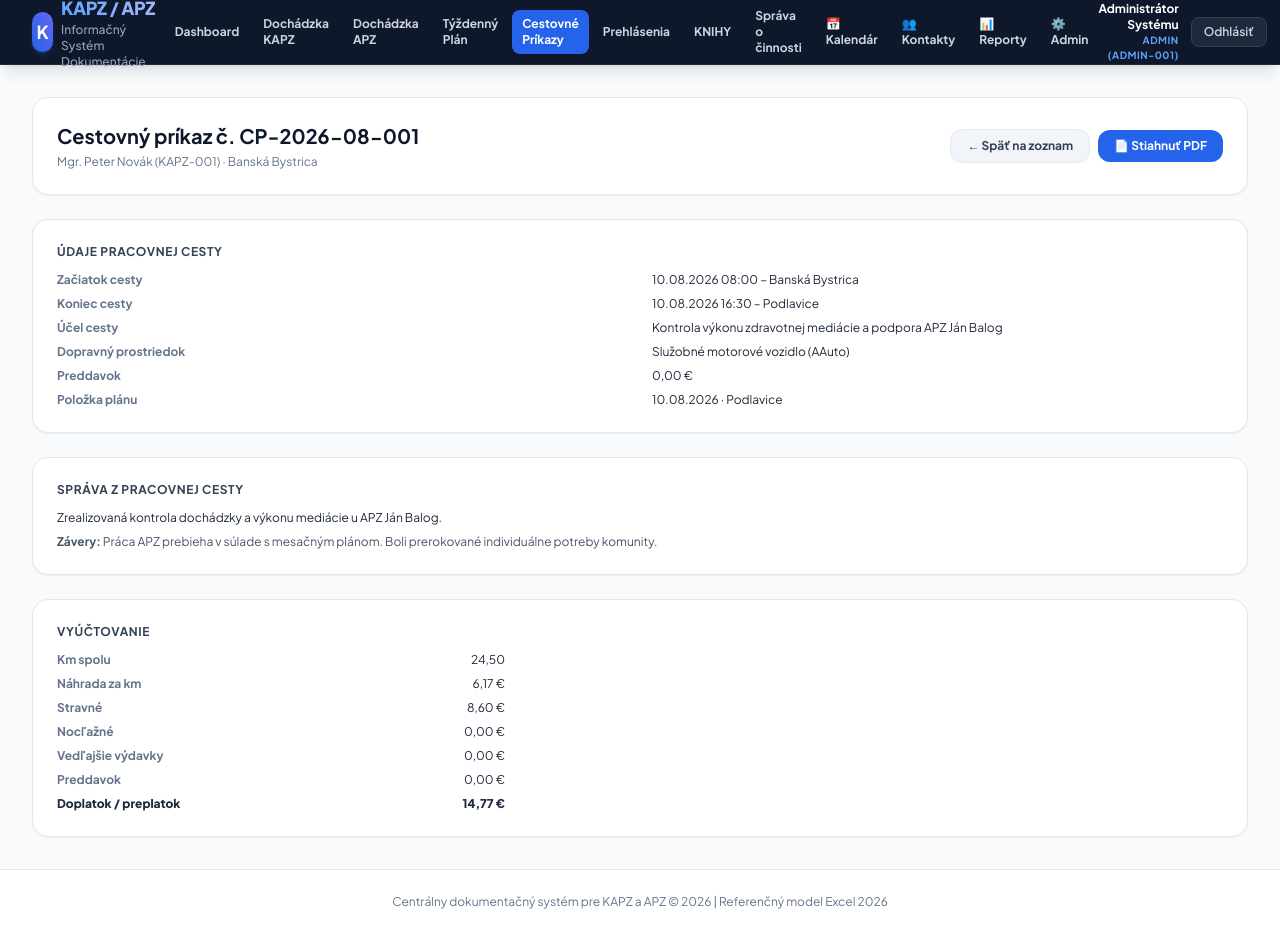
After one commit to kasperek1ppzzs-ops/kapz-appka, a Laravel app: page /travel/orders/1 in a window 1280 px wide. The commit adds this page. Run offline with Laravel 12, Linux system fonts and the light colour scheme; a user stored in the database is signed in; data comes from the database, SQL or seed files in the repository; some libraries are stand-ins or nearby versions.

Commit message:
fix(cesty): limity km a účely ciest z matice, PDF plánu bez vymyslených časov
- tabuľka km_limits (hárok „limity a prac. dni“) a presná zhoda pôsobnosti:
  Košice 380 (predtým 530), Poprad - okolie 745 (predtým 400), Levoča 400
  (predtým 525); neznáma pôsobnosť = 0 ako v Exceli, bez falošného prekročenia
- rozpracovaný plán preberá aktuálny limit, odoslaný/schválený ho nemení
- tabuľka travel_purposes: 19 účelov KAPZ z hárku GENERATOR (krátky účel +
  text záverov) namiesto 7 zmiešaných textov
- PDF plánu tlačí iba zadané časy (predtým doplnilo 09:00/14:00/15:00)
- chýbajúci view travel/order_detail (stránka detailu CP padala)
- test TravelExcelParityTest

Co-Authored-By: Claude Opus 5.5 <noreply@anthropic.com>
Claude-Session: https://claude.ai/code/session_019yPZRFAJez7CwSBGPaiFCo

```diff
--- a/app/Http/Controllers/TravelPlanController.php
+++ b/app/Http/Controllers/TravelPlanController.php
@@ -50,7 +50,8 @@ class TravelPlanController extends Controller
             ]
         );
 
-        if ($plan->km_limit <= 0) {
+        // Rozpracovaný plán preberá aktuálny limit z číselníka; odoslaný/schválený si ponecháva snapshot.
+        if (in_array($plan->status, ['DRAFT', 'RETURNED'], true) && (float) $plan->km_limit !== $limit) {
             $plan->update(['km_limit' => $limit]);
         }
 
@@ -101,7 +102,7 @@ class TravelPlanController extends Controller
         $kmLimit = (float) $plan->km_limit;
         $kmRemaining = max(0, $kmLimit - $totalKm);
         $kmPercentage = $kmLimit > 0 ? min(100, round(($totalKm / $kmLimit) * 100)) : 0;
-        $isOverLimit = $totalKm > $kmLimit;
+        $isOverLimit = $kmLimit > 0 && $totalKm > $kmLimit;
 
         $officialPurposes = $workflowService->getOfficialPurposes();
         $transportModes = [
--- a/resources/views/pdf/plan_pracovnych_ciest.blade.php
+++ b/resources/views/pdf/plan_pracovnych_ciest.blade.php
@@ -226,8 +226,8 @@
                                 @endif
                             </td>
                             <td style="text-align: center; font-family: monospace; font-size: 6px; line-height: 1.3;">
-                                <div style="color: #0369a1;"><strong>Tam:</strong> {{ $item->departure_time ?: '08:00' }} &rarr; {{ $item->arrival_at_dest_time ?: '09:00' }}</div>
-                                <div style="color: #334155;"><strong>Späť:</strong> {{ $item->departure_from_dest_time ?: '14:00' }} &rarr; {{ $item->arrival_time ?: '15:00' }}</div>
+                                <div style="color: #0369a1;"><strong>Tam:</strong> {{ $item->departure_time }} &rarr; {{ $item->arrival_at_dest_time }}</div>
+                                <div style="color: #334155;"><strong>Späť:</strong> {{ $item->departure_from_dest_time }} &rarr; {{ $item->arrival_time }}</div>
                             </td>
                             <td>
                                 {{ $item->purpose }}
--- a/resources/views/travel/admin_index.blade.php
+++ b/resources/views/travel/admin_index.blade.php
@@ -59,7 +59,7 @@
                 $kapzProfile = $planItem->kapz;
                 $totKm = $planItem->items->sum('estimated_km');
                 $limKm = (float) $planItem->km_limit;
-                $isOver = $totKm > $limKm;
+                $isOver = $limKm > 0 && $totKm > $limKm;
             @endphp
 
             <div class="bg-white rounded-2xl shadow-sm border border-slate-200 overflow-hidden">
--- /dev/null
+++ b/resources/views/travel/order_detail.blade.php
@@ -0,0 +1,63 @@
+@extends('layouts.app')
+
+@section('title', 'Cestovný príkaz ' . $order->order_number)
+
+@section('content')
+<div class="space-y-6">
+    <div class="bg-white p-6 rounded-2xl shadow-sm border border-slate-200 flex items-center justify-between">
+        <div>
+            <h1 class="text-xl font-bold text-slate-900">Cestovný príkaz č. {{ $order->order_number }}</h1>
+            <p class="text-xs text-slate-500 mt-1">{{ $order->kapz->full_name }} ({{ $order->kapz->personal_number }}) · {{ $order->kapz->scope }}</p>
+        </div>
+        <div class="flex items-center space-x-2">
+            <a href="{{ route('travel.orders') }}" class="px-4 py-2 bg-slate-100 hover:bg-slate-200 text-slate-700 rounded-xl text-xs font-bold border border-slate-200">← Späť na zoznam</a>
+            <a href="{{ route('travel.orders.pdf', $order) }}" class="px-4 py-2 bg-blue-600 hover:bg-blue-700 text-white rounded-xl text-xs font-bold">📄 Stiahnuť PDF</a>
+        </div>
+    </div>
+
+    <div class="bg-white rounded-2xl shadow-sm border border-slate-200 p-6">
+        <h2 class="text-xs font-bold text-slate-700 uppercase tracking-wider mb-3">Údaje pracovnej cesty</h2>
+        <dl class="grid grid-cols-1 md:grid-cols-2 gap-x-6 gap-y-2 text-xs">
+            <dt class="font-bold text-slate-500">Začiatok cesty</dt>
+            <dd>{{ \Carbon\Carbon::parse($order->departure_datetime)->format('d.m.Y H:i') }} – {{ $order->departure_place }}</dd>
+            <dt class="font-bold text-slate-500">Koniec cesty</dt>
+            <dd>{{ $order->arrival_datetime ? \Carbon\Carbon::parse($order->arrival_datetime)->format('d.m.Y H:i') : '' }} – {{ $order->destination_place }}</dd>
+            <dt class="font-bold text-slate-500">Účel cesty</dt>
+            <dd>{{ $order->purpose }}</dd>
+            <dt class="font-bold text-slate-500">Dopravný prostriedok</dt>
+            <dd>{{ $order->transport_means }}</dd>
+            <dt class="font-bold text-slate-500">Preddavok</dt>
+            <dd>{{ number_format($order->advance_amount, 2, ',', ' ') }} €</dd>
+            @if($order->travelPlanItem)
+                <dt class="font-bold text-slate-500">Položka plánu</dt>
+                <dd>{{ \Carbon\Carbon::parse($order->travelPlanItem->trip_date)->format('d.m.Y') }} · {{ $order->travelPlanItem->destination_location }}</dd>
+            @endif
+        </dl>
+    </div>
+
+    @if($order->report)
+        <div class="bg-white rounded-2xl shadow-sm border border-slate-200 p-6">
+            <h2 class="text-xs font-bold text-slate-700 uppercase tracking-wider mb-3">Správa z pracovnej cesty</h2>
+            <p class="text-xs text-slate-800">{{ $order->report->summary_of_activities }}</p>
+            @if($order->report->outcomes)
+                <p class="text-xs text-slate-600 mt-2"><strong>Závery:</strong> {{ $order->report->outcomes }}</p>
+            @endif
+        </div>
+    @endif
+
+    @if($order->expense)
+        <div class="bg-white rounded-2xl shadow-sm border border-slate-200 p-6">
+            <h2 class="text-xs font-bold text-slate-700 uppercase tracking-wider mb-3">Vyúčtovanie</h2>
+            <dl class="grid grid-cols-2 gap-x-6 gap-y-2 text-xs max-w-md">
+                <dt class="font-bold text-slate-500">Km spolu</dt><dd class="text-right">{{ number_format($order->expense->total_km, 2, ',', ' ') }}</dd>
+                <dt class="font-bold text-slate-500">Náhrada za km</dt><dd class="text-right">{{ number_format($order->expense->total_km_compensation, 2, ',', ' ') }} €</dd>
+                <dt class="font-bold text-slate-500">Stravné</dt><dd class="text-right">{{ number_format($order->expense->diem_compensation, 2, ',', ' ') }} €</dd>
+                <dt class="font-bold text-slate-500">Nocľažné</dt><dd class="text-right">{{ number_format($order->expense->accommodation_costs, 2, ',', ' ') }} €</dd>
+                <dt class="font-bold text-slate-500">Vedľajšie výdavky</dt><dd class="text-right">{{ number_format($order->expense->other_expenses, 2, ',', ' ') }} €</dd>
+                <dt class="font-bold text-slate-500">Preddavok</dt><dd class="text-right">{{ number_format($order->expense->advance_deducted, 2, ',', ' ') }} €</dd>
+                <dt class="font-black text-slate-800">Doplatok / preplatok</dt><dd class="text-right font-black">{{ number_format($order->expense->final_balance, 2, ',', ' ') }} €</dd>
+            </dl>
+        </div>
+    @endif
+</div>
+@endsection
```
Also changed, not shown: app/Models/KmLimit.php (added, +12 -0 lines), app/Models/TravelPurpose.php (added, +12 -0 lines), app/Services/TravelWorkflowService.php (+37 -54 lines), tests/Feature/TravelExcelParityTest.php (added, +95 -0 lines), database/migrations/2026_09_25_000002_create_km_limits_and_travel_purposes_tables.php (added).
